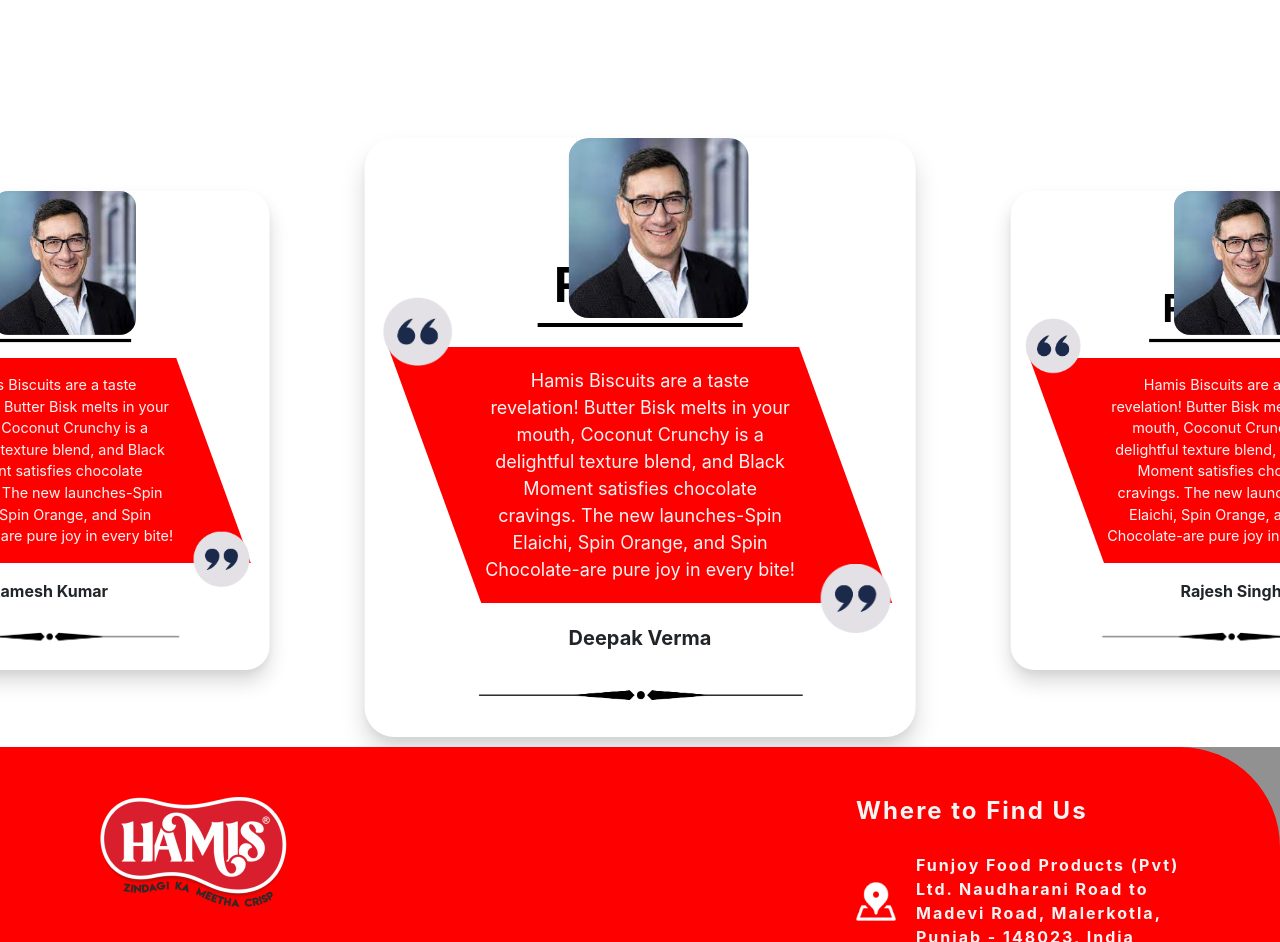
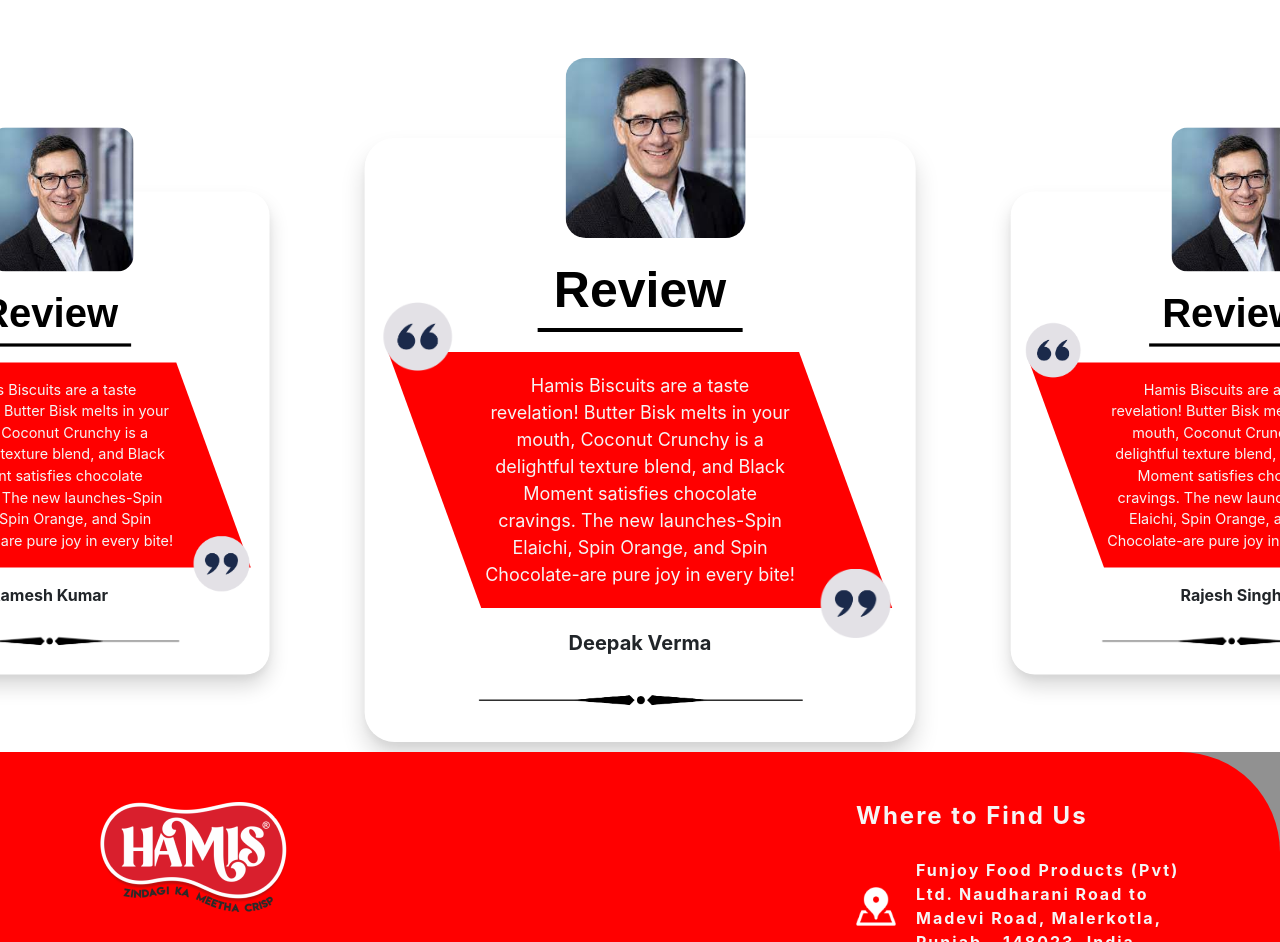
Before and after one commit to thevaibhavrr/Hatim, a React (Create React App) app: page / in a window 1280 px wide. Shown: the part 3420-4362 px from the top of the page. Built offline with nearby package versions, Linux system fonts and the light colour scheme.

Commit message:
added animtion

```diff
--- a/src/components/Header/VerticalNavbar.jsx
+++ b/src/components/Header/VerticalNavbar.jsx
@@ -23,7 +23,7 @@
         <nav className="navbar navbar-expand-lg px-2">
           <div
             className="d-flex justify-content-around w-100"
-            data-aos="zoom-out"
+            data-aos="zoom-in"
             data-aos-offset="200"
             data-aos-delay="1000"
             data-aos-duration="5000"
@@ -55,7 +55,7 @@
             <div className="vertical-navbar">
               <ul
                 className="navbar_ul_for_small_screen"
-                data-aos="zoom-out"
+                data-aos="zoom-in"
                 data-aos-offset="200"
                 data-aos-delay="100"
                 data-aos-duration="500"
--- a/src/components/Home/Products/whyHatim.jsx
+++ b/src/components/Home/Products/whyHatim.jsx
@@ -7,7 +7,7 @@
       {/* heading */}
       <div
         className="main_heading"
-        data-aos="zoom-out"
+        data-aos="zoom-in"
         data-aos-offset="200"
         data-aos-delay="1000"
         data-aos-duration="1000"
--- a/src/components/Home/testimonial.jsx
+++ b/src/components/Home/testimonial.jsx
@@ -87,21 +87,14 @@
               className="main_slider"
             >
               {/* main_div */}
-              <div
-                className="main_parent_div_of_testimonial"
-                style={{
-                  transform: `scale(${activeIndex === index ? 1 : 0.8})`,
-                  transition: "transform 0.3s ease-in-out",
-                }}
+              <div className="main_parent_div_of_testimonial"
+               style={{
+                transform: `scale(${activeIndex === index ? 1 : 0.8})`,
+                transition: "transform 0.3s ease-in-out",
+              }}
               >
                 {/* data */}
-                <div
-                  className="main_data_tesimonail"
-                  data-aos="zoom-in"
-                  data-aos-offset="200"
-                  data-aos-delay="1000"
-                  data-aos-duration="1000"
-                >
+                <div className="main_data_tesimonail">
                   {/* image */}
                   <div className="testimonail_image_div">
                     <img
--- a/src/styles/Home/testimonial.css
+++ b/src/styles/Home/testimonial.css
@@ -5,7 +5,7 @@
 
 .main_data_tesimonail {
   /* background: #b52929; */
-  padding: 110px 70px 30px 70px;
+  padding: 115px 70px 30px 70px;
   box-shadow: rgba(0, 0, 0, 0.15) 0px 15px 25px,
     rgba(0, 0, 0, 0.05) 0px 5px 10px;
   border-radius: 30px;
```
